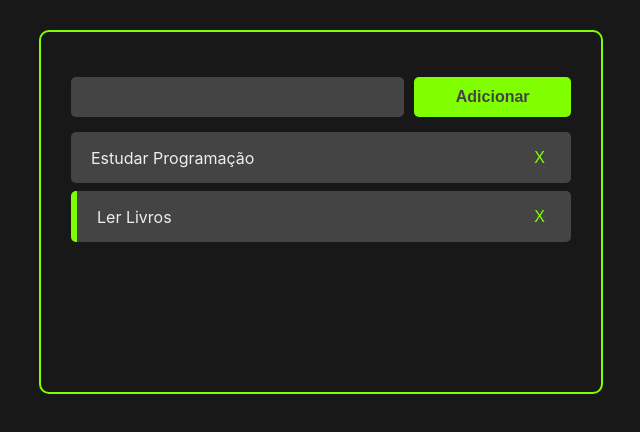
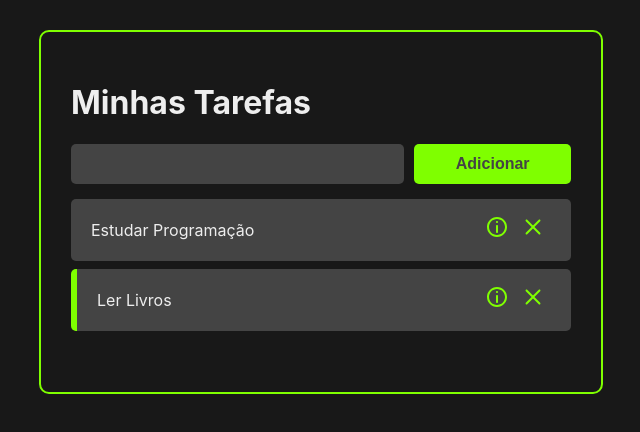
Before and after one commit to VieziDev/React-Create-Tasks, a React (Create React App) app: page / in a window 1280 px wide. Shown: the top 432 px of the page, without its empty margins (319-959 px from the left). Built offline with nearby package versions, Linux system fonts and the light colour scheme; the HTML template or start-up script is replaced by a standard one.

Commit message:
React-router-dom

```diff
--- a/package.json
+++ b/package.json
@@ -8,6 +8,8 @@
     "@testing-library/user-event": "^13.5.0",
     "react": "^18.0.0",
     "react-dom": "^18.0.0",
+    "react-icons": "^4.3.1",
+    "react-router-dom": "^6.3.0",
     "react-scripts": "5.0.1",
     "uuid": "^8.3.2",
     "web-vitals": "^2.1.4"
--- a/src/App.jsx
+++ b/src/App.jsx
@@ -1,11 +1,15 @@
+//Libs
 import React, { useState } from "react";
 import { v4 as uuidv4 } from "uuid";
-import "./App.css";
+import { BrowserRouter as Router, Route, Routes } from "react-router-dom";
+//Components
+import Header from "./components/Header";
 import Tasks from "./components/Tasks";
 import AddTask from "./components/AddTask";
+//Style
+import "./App.css";
 
 const App = () => {
-  // const message = "Hello World"
   const [tasks, setTasks] = useState([
     {
       id: "1",
@@ -43,18 +47,33 @@
   };
 
   const handleTaskDeletion = (taskId) => {
-    const newTasks = tasks.filter(task => task.id != taskId)
+    const newTasks = tasks.filter((task) => task.id !== taskId);
 
     setTasks(newTasks);
-  }
+  };
 
   return (
-    <>
+    <Router>
       <div className="container">
-        <AddTask handleTaskAddition={handleTaskAddition} />
-        <Tasks tasks={tasks} handleTaskClick={handleTaskClick} handleTaskDeletion={handleTaskDeletion}/>
+        <Header />
+        <Routes>
+          <Route
+            path="/"
+            exact
+            element={
+              <>
+                <AddTask handleTaskAddition={handleTaskAddition} />
+                <Tasks
+                  tasks={tasks}
+                  handleTaskClick={handleTaskClick}
+                  handleTaskDeletion={handleTaskDeletion}
+                />
+              </>
+            }
+          />
+        </Routes>
       </div>
-    </>
+    </Router>
   );
 };
 
--- /dev/null
+++ b/src/components/Header.jsx
@@ -0,0 +1,7 @@
+import React from 'react';
+
+const Header = () => {
+    return ( <h1 style={{color: "#eee"}}>Minhas Tarefas</h1> );
+}
+
+export default Header;
--- a/src/components/Task.jsx
+++ b/src/components/Task.jsx
@@ -1,7 +1,8 @@
 import React from "react";
+import { CgClose, CgInfo } from "react-icons/cg";
 import "../style/Task.css";
 
-const Task = ({ task, handleTaskClick, handleTaskDeletion}) => {
+const Task = ({ task, handleTaskClick, handleTaskDeletion }) => {
   return (
     <div
       className="task-container"
@@ -12,7 +13,15 @@
       </div>
 
       <div className="buttons-container">
-        <button className="remote-task-button" onClick={() => handleTaskDeletion(task.id)}>X</button>
+        <button className="see-task-details-button">
+          <CgInfo />
+        </button>
+        <button
+          className="remote-task-button"
+          onClick={() => handleTaskDeletion(task.id)}
+        >
+          <CgClose />
+        </button>
       </div>
     </div>
   );
--- a/src/style/Task.css
+++ b/src/style/Task.css
@@ -13,9 +13,10 @@
     cursor: pointer;
 }
 
-.remote-task-button{
+.remote-task-button, .see-task-details-button{
     background-color: #444;
     border: none;
-    font-size: 16px;
+    font-size: 24px;
     color: chartreuse;
+    cursor: pointer;
 }
```
Also changed, not shown: 1 other file (tests, documents, lock files or other folders).
